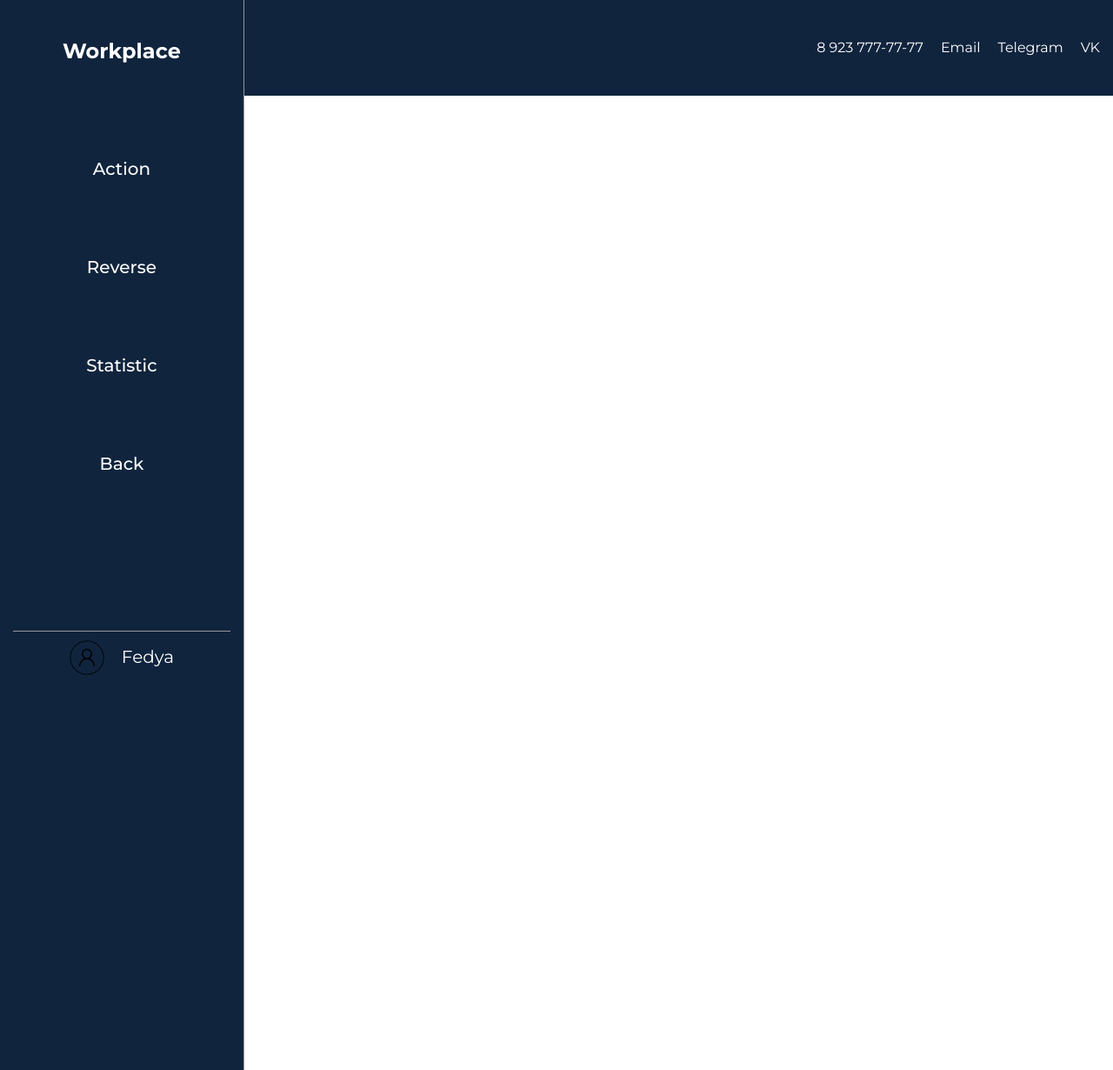
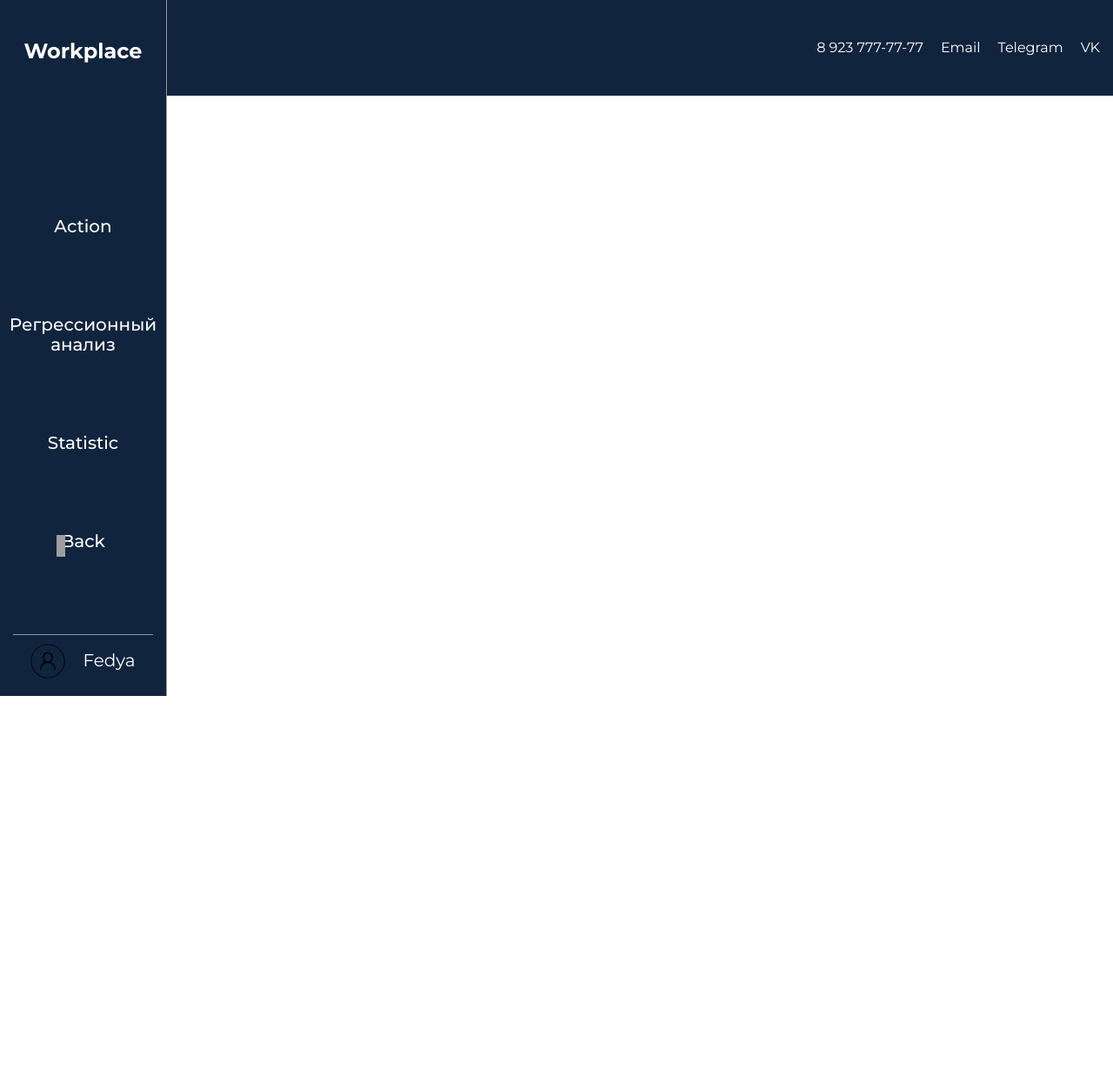
Before and after one commit to fredisooon/django-regression-app, a Django app: page /welcome/workspace in a window 1280 px wide. Shown: the whole page at 87% size. After the commit the page ends 800 px from the top, so only its background shows below. Run offline with Django 4.2, Linux system fonts and the light colour scheme; grey boxes are pictures that could not be loaded.

Commit message:
mornirng commit

```diff
--- a/welcome/static/welcome/workspace-style.css
+++ b/welcome/static/welcome/workspace-style.css
@@ -3,7 +3,7 @@
 body {
     background-color: #fff;
     font-family: 'Montserrat', sans-serif;
-    overflow: hidden;
+
   }
 .wrapper {
     display: flex;
@@ -18,20 +18,65 @@
   }
 
   .main {
-    width: 80%;
-    height: 100vh;
+    width: 85%;
+    height: 100%;
     color: #000;
     padding: 0;
+    position: fixed;
+    top: 0;
+    right: 0;
+    overflow: scroll;
   }
 .sidebar {
-    width: 20%;
+    width: 15%;
+    height: 100vh;
     background-color: #10243d;
     border-right: 1px solid #95989c;
     color: #fff;
     position: -webkit-sticky;
-    position: sticky;
+    position: fixed;
     top: 0;
-
+    display: flex;
+    flex-direction: column;
+    box-sizing: border-box;
+    z-index: 3;
+}
+.menu {
+    display: flex;
+    flex-direction: column;
+    justify-content: space-between;
+    align-items: center;
+    gap: 50px;
+    padding-left: 0;
+    margin-bottom: 65px;
+}
+.menu-item {
+    font-size: 20px;
+    font-weight: 500;
+    margin-bottom: 20px;
+    padding: 10px 5px;
+    text-align: center;
+    overflow: scroll;
+}
+.last-item {
+    position: relative;
+}
+.last-item::before {
+    content: "";
+    background: url("/image/arrow.svg");
+    background-repeat: no-repeat;
+    position: absolute;
+    display: block;
+    width: 25px;
+    height: 25px;
+    top: calc(50% - 7px);
+    left: -15px;
+}
+.menu-link {
+    transition: .3s all;
+}
+.menu-link:hover {
+    font-size: 22px;
 }
 .sidebar-user {
     display: flex;
@@ -40,11 +85,12 @@
     border-top: 1px solid #95989c;
     padding-top: 10px;
     gap: 20px;
+    justify-self:flex-end;
+    cursor: pointer;
 }
 .user-avatar {
     width: 40px;
     height: 40px;
-    fill: #fff;
 }
 .user-name {
     font-size: 20px;
@@ -53,7 +99,7 @@
     padding-top: 30px;
     text-align: center;
     margin-top: 0;
-    margin-bottom: 100px;
+    margin-bottom: 150px;
 }
 .logo-link {
     text-decoration: none;
@@ -70,43 +116,21 @@
 .list-link:hover {
     color: #95989c;
 }
-.menu {
-    display: flex;
-    flex-direction: column;
-    justify-content: space-between;
-    align-items: center;
-    gap: 50px;
-    margin-bottom: 150px;
-    padding-left: 0;
-}
-.menu-item {
-    font-size: 20px;
-    font-weight: 500;
-    margin-bottom: 20px;
-    padding: 10px 5px;
-}
-.menu-item>.last-item {
-    position: relative;
-}
-.menu-item>.last-item ::before{
-    position: absolute;
-    content: url("image/back-arrow.svg");
-    display: block;
-}
-.menu-link {
-    transition: .3s all;
-}
-.menu-link:hover {
-    font-size: 22px;
-}
 .nav {
     background-color: #10243d;
     padding: 30px 15px 30px 0;
+    margin-bottom: 1500px;
+    position: fixed;
+    box-sizing: border-box;
+    overflow: hidden;
+    width: inherit;
 }
-
 .list {
     display: flex;
     justify-content: end;
     align-items: center;
     gap: 20px;
 }
+.main-div {
+    color: #000;
+}
--- a/welcome/templates/welcome/landing.html
+++ b/welcome/templates/welcome/landing.html
@@ -82,7 +82,7 @@
 
 
     <!-- Custom styles for this template -->
-    <link href="{% static 'welcome/landing-style.css.css' %}" rel="stylesheet">
+    <link href="{% static 'welcome/landing-style.css' %}" rel="stylesheet">
   </head>
   <body class="d-flex h-100 text-center text-bg-dark">
 
--- a/welcome/templates/welcome/workspace.html
+++ b/welcome/templates/welcome/workspace.html
@@ -16,12 +16,12 @@
             <h2 class="logo"><a href="#" class="logo-link">Workplace</a></h2>
             <ul class="menu">
                 <li class="list-item menu-item"><a href="#" class="list-link menu-link">Action</a></li>
-                <li class="list-item menu-item"><a href="#" class="list-link menu-link">Reverse</a></li>
+                <li class="list-item menu-item"><a href="#" class="list-link menu-link">Регрессионный анализ</a></li>
                 <li class="list-item menu-item"><a href="#" class="list-link menu-link">Statistic</a></li>
                 <li class="list-item menu-item last-item"><a href="#" class="list-link menu-link">Back</a></li>
             </ul>
             <div class="sidebar-user">
-                <img class="user-avatar" src="{% static 'welcome/image/person2.svg' %}" alt="User">
+                <img src="{% static 'welcome/image/person2.svg' %}" alt="User" class="user-avatar">
                 <div class="user-name">Fedya</div>
             </div>
         </div>
@@ -33,7 +33,8 @@
                     <li class="list-item nav-item"><a href="#" class="list-link">Telegram</a></li>
                     <li class="list-item nav-item"><a href="#" class="list-link">VK</a></li>
                 </ul>
-            </nav>
+            </nav>>
+            <div class="main-div">Hey you</div>
         </div>
     </div>
 </body>
```
Also changed, not shown: 1 other file.
